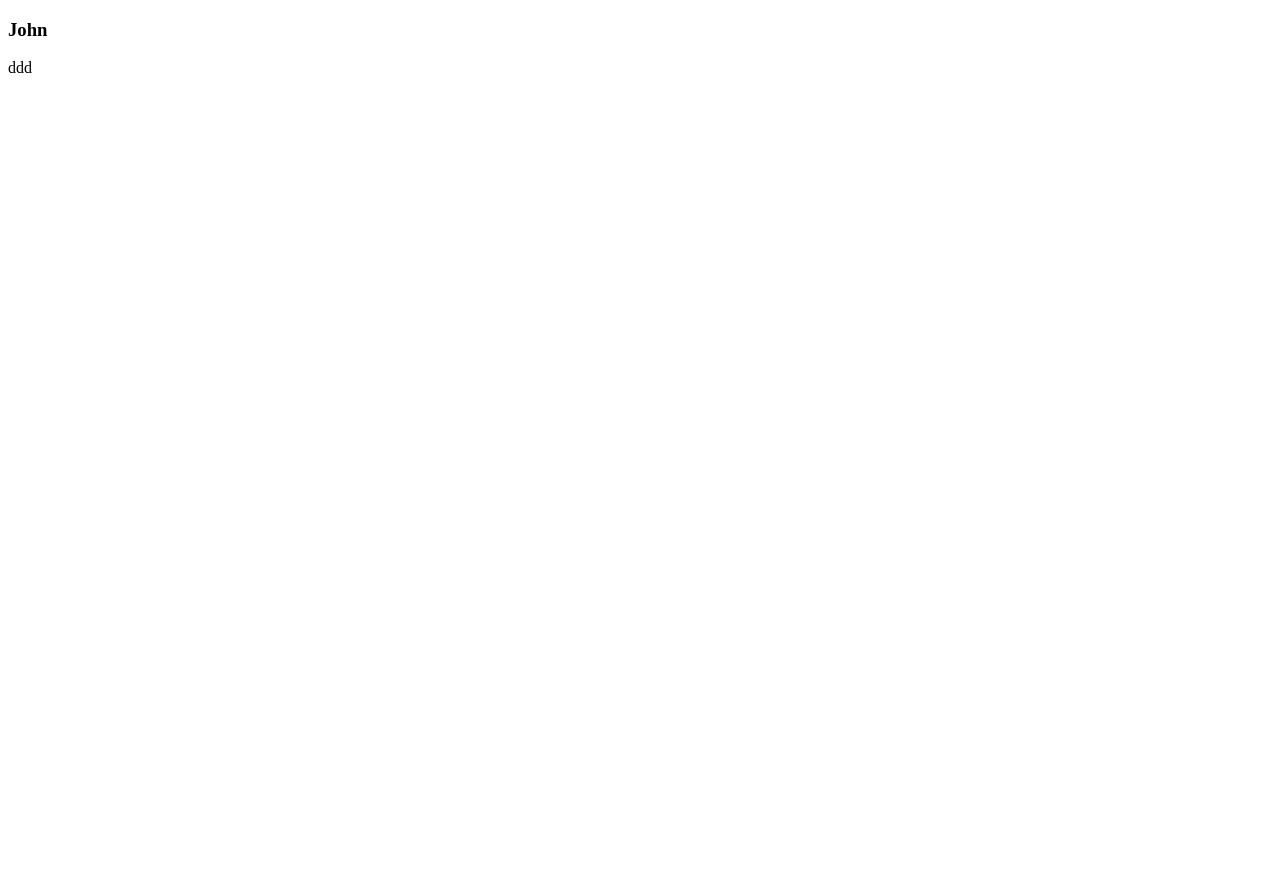
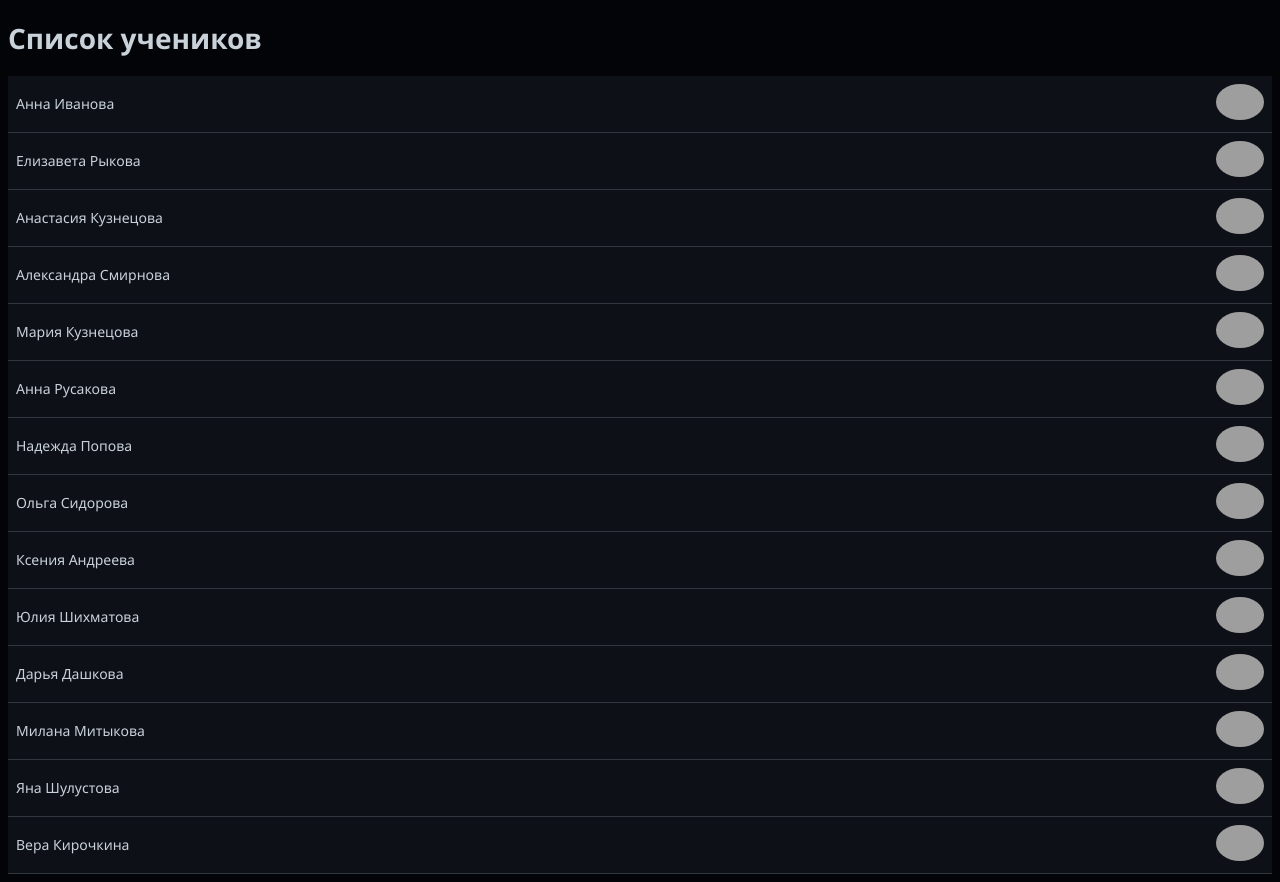
Before and after one commit to axseniia/studio, a React app: page / in a window 1280 px wide. Before the commit the page ends 800 px from the top, so only its background shows below. Built offline with nearby package versions, Linux system fonts and the light colour scheme; grey boxes are pictures that could not be loaded.

Commit message:
Added list of students

```diff
--- a/package.json
+++ b/package.json
@@ -4,7 +4,8 @@
   "description": "ttttt",
   "main": "index.js",
   "scripts": {
-    "start": "webpack serve"
+    "start": "webpack serve",
+    "build": "webpack"
   },
   "repository": {
     "type": "git",
@@ -20,9 +21,12 @@
   "devDependencies": {
     "@types/react": "18.0.26",
     "@types/react-dom": "18.0.10",
+    "copy-webpack-plugin": "11.0.0",
+    "css-loader": "6.7.3",
     "html-webpack-plugin": "5.5.0",
     "react": "18.2.0",
     "react-dom": "18.2.0",
+    "style-loader": "3.3.1",
     "ts-loader": "9.4.2",
     "typescript": "4.9.4",
     "webpack": "5.75.0",
--- a/src/components/StudentSnippet.tsx
+++ /dev/null
@@ -1,11 +0,0 @@
-import * as React from "react";
-import { IStudent } from '../interfaces/interfaces';
-
-export function StudentSnippet({ name, email }: IStudent ) {
-    return (
-        <div className="studentSnippet">
-            <h3>{name}</h3>
-            <p>{email}</p>
-        </div>
-    );
-}
--- /dev/null
+++ b/src/components/studentSnippet/StudentSnippet.tsx
@@ -0,0 +1,13 @@
+import * as React from "react";
+import { IStudent } from '../../interfaces/interfaces';
+import { TelegramButton } from "../telegramButton/TelegramButton";
+import './StudentSnippet.css';
+
+export function StudentSnippet({ name, email, surname, telegram, phone, status }: IStudent ) {
+    return (
+        <div className='studentSnippet' >
+            <div className='studentName'>{name} {surname}</div>
+            <TelegramButton telegram={telegram} />
+        </div>
+    );
+}
--- /dev/null
+++ b/src/components/studentSnippet/studentSnippet.css
@@ -0,0 +1,17 @@
+.studentSnippet {
+    cursor: pointer;
+    background-color: #0d1117;
+    display: flex;
+    justify-content: space-between;
+    align-items: center;
+    border-bottom: 1px solid #30363d;
+    padding: 8px;
+    box-shadow: 1px 1px black 0.5px;
+}
+
+body {
+    color: #c9d1d9;
+    background-color: #020408;
+    font-family: "Segoe UI","Noto Sans",Helvetica,Arial,sans-serif,"Apple Color Emoji","Segoe UI Emoji";
+    font-size: 14px;
+}
--- /dev/null
+++ b/src/components/studentsList/StudentsList.tsx
@@ -0,0 +1,14 @@
+import * as React from "react";
+import { StudentSnippet } from "../studentSnippet/StudentSnippet";
+import { IStudent, StudentList } from "../../interfaces/interfaces";
+
+export function StudentsList({students}: {students: StudentList}) {
+    return (
+        <div className="studentsList">
+            <h1>Список учеников</h1>
+            {students.map((student: IStudent, index: number) => (
+                <StudentSnippet key={index} {...student} />
+            ))}
+        </div>
+    );
+}
--- /dev/null
+++ b/src/components/telegramButton/TelegramButton.tsx
@@ -0,0 +1,13 @@
+import * as React from "react";
+import './telegramButton.css';
+
+export function TelegramButton({telegram}: {telegram: string}) {
+    const link = "https://www.t.me/" + telegram;
+    return (
+        <div className="telegramButton">
+            <a href={link}>
+                <img className="telegramIcon"src= './telegram.png'/>
+            </a>
+        </div>
+    );
+}
--- /dev/null
+++ b/src/components/telegramButton/telegramButton.css
@@ -0,0 +1,4 @@
+.telegramIcon {
+    height: 36px;
+    border-radius: 50%;
+}
--- /dev/null
+++ b/src/data.ts
@@ -0,0 +1,117 @@
+import {StudentList} from './interfaces/interfaces';
+
+export const listOfStudents: StudentList = [
+    {
+        name: 'Анна',
+        surname: 'Иванова',
+        email: 'test@gmail.com',
+        telegram: 'zefirkins',
+        phone: '+380000000000',
+        status: 'active'
+    },
+    {
+        name: 'Елизавета',
+        surname: 'Рыкова',
+        email: 'test@gmail.com',
+        telegram: 'abbadon',
+        phone: '+380000000000',
+        status: 'active'
+    },
+    {
+        name: 'Анастасия',
+        surname: 'Кузнецова',
+        email: 'test@gmail.com',
+        telegram: 'abbadon',
+        phone: '+380000000000',
+        status: 'active'
+    },
+    {
+        name: 'Александра',
+        surname: 'Смирнова',
+        email: 'test@gmail.com',
+        telegram: 'abbadon',
+        phone: '+380000000000',
+        status: 'active'
+    },
+    {
+        name: 'Мария',
+        surname: 'Кузнецова',
+        email: 'test@gmail.com',
+        telegram: 'abbadon',
+        phone: '+38637009000',
+        status: 'active'
+    },
+    {
+        name: 'Анна',
+        surname: 'Русакова',
+        email: 'test@gmail.com',
+        telegram: 'abbadon',
+        phone: '+380000000000',
+        status: 'active'
+    },
+    {
+        name: 'Надежда',
+        surname: 'Попова',
+        email: 'test@gmail.com',
+        telegram: 'abbadon',
+        phone: '+380000000000',
+        status: 'inactive'
+    },
+    {
+        name: 'Ольга',
+        surname: 'Сидорова',
+        email: 'test@gmail.com',
+        telegram: 'abbadon',
+        phone: '+380000000000',
+        status: 'active'
+    },
+    {
+        name: 'Ксения',
+        surname: 'Андреева',
+        email: 'test@gmail.com',
+        telegram: 'abbadon',
+        phone: '+380000000000',
+        status: 'active'
+    },
+    {
+        name: 'Юлия',
+        surname: 'Шихматова',
+        email: 'test@gmail.com',
+        telegram: 'abbadon',
+        phone: '+380000000000',
+        status: 'active'
+    },
+    {
+        name: 'Дарья',
+        surname: 'Дашкова',
+        email: 'test@gmail.com',
+        telegram: 'abbadon',
+        phone: '+380000000000',
+        status: 'inactive'
+    },
+    {
+        name: 'Милана',
+        surname: 'Митыкова',
+        email: 'test@gmail.com',
+        telegram: 'abbadon',
+        phone: '+380000000000',
+        status: 'active'
+    },
+    {
+        name: 'Яна',
+        surname: 'Шулустова',
+        email: 'test@gmail.com',
+        telegram: 'abbadon',
+        phone: '+380000000000',
+        status: 'active'
+    },
+    {
+        name: 'Вера',
+        surname: 'Кирочкина',
+        email: 'test@gmail.com',
+        telegram: 'abbadon',
+        phone: '+380000000000',
+        status: 'active'
+    },
+
+]
--- a/src/index.tsx
+++ b/src/index.tsx
@@ -1,7 +1,7 @@
 import * as React from "react";
 import * as ReactDOM from "react-dom/client";
-import { StudentSnippet } from "./components/StudentSnippet";
-import { IStudent } from './interfaces/interfaces';
+import { StudentsList } from "./components/studentsList/StudentsList";
+import { listOfStudents } from "./data";
 
 const root = ReactDOM.createRoot(document.getElementById('root'));
-root.render(<StudentSnippet {...{ name: "John", email: "ddd"}} />);
+root.render(<StudentsList students = {listOfStudents}/>);
--- a/webpack.config.js
+++ b/webpack.config.js
@@ -1,10 +1,17 @@
 const HtmlWebpackPlugin = require('html-webpack-plugin');
+const CopyPlugin = require("copy-webpack-plugin");
 const path = require('path');
 
 module.exports = {
   entry: './src/index.tsx',
+  mode: 'development',
   module: {
     rules: [
+      {
+        test: /\.css$/,
+        use: ["style-loader", "css-loader"],
+        exclude: /node_modules/
+      },
       {
         test: /\.tsx?$/,
         use: 'ts-loader',
@@ -22,6 +29,10 @@ module.exports = {
   plugins: [
     new HtmlWebpackPlugin({
         template: "src/index.html"
-    })
+    }),
+    new CopyPlugin({
+      patterns: [
+        { from: "assets", to: "." },
+      ]})
   ],
 };
```
Also changed, not shown: src/interfaces/interfaces.ts (+9 -3 lines), assets/telegram.png (added), src/components/StudentsList.tsx (deleted), 1 other file (tests, documents, lock files or other folders).
